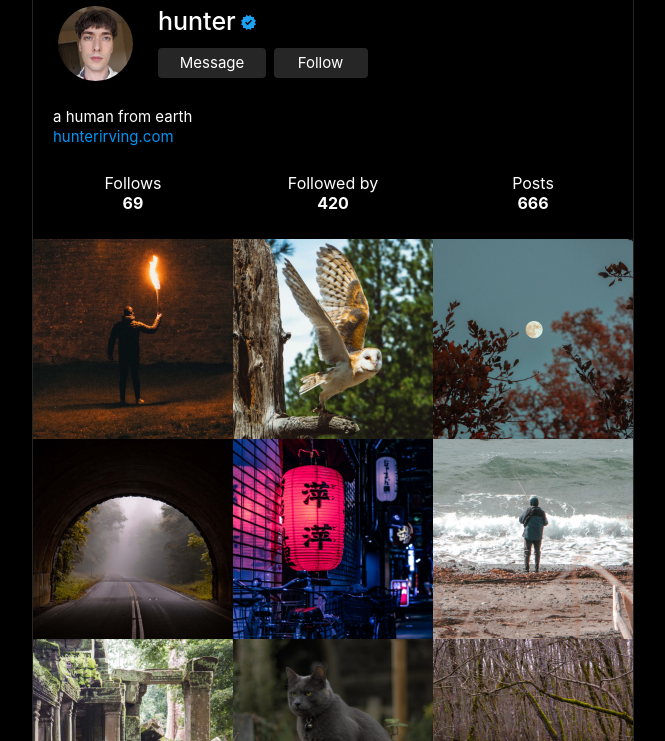
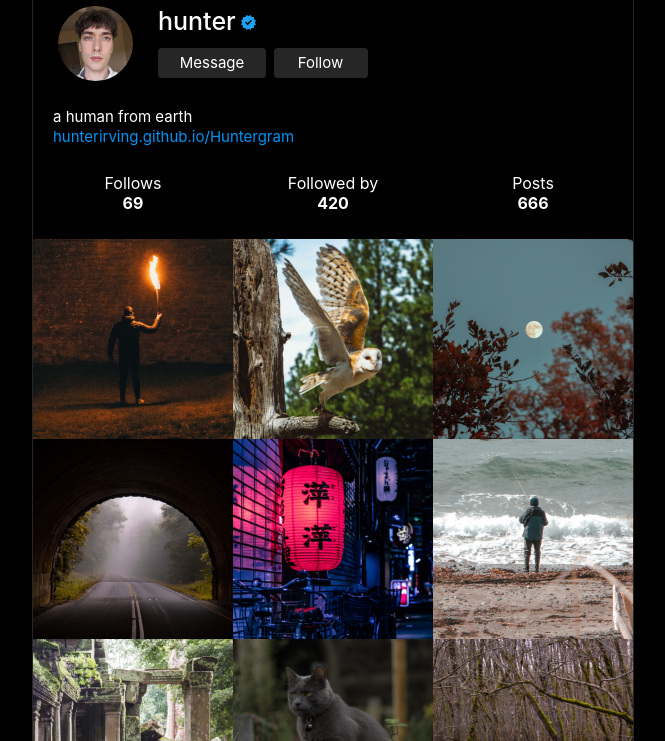
Before and after one commit to hunterirving/Huntergram, a plain HTML site: page index.html in a window 1280 px wide. Shown: the part 59-800 px from the top of the page, without its empty margins (307-972 px from the left). Drawn offline with Linux system fonts and the light colour scheme.

Commit message:
updated url in bio to point to https://hunterirving.github.io/Huntergram/

```diff
--- a/index.html
+++ b/index.html
@@ -49,7 +49,7 @@
 						a human from earth
 						<br>
 						<!-- Your Web Site Here !-->
-						<a href="https://hunterirving.com">hunterirving.com</a>
+						<a href="https://hunterirving.github.io/Huntergram">hunterirving.github.io/Huntergram</a>
 					</div>
 				</div>
 				<div id="stats_container">
```
